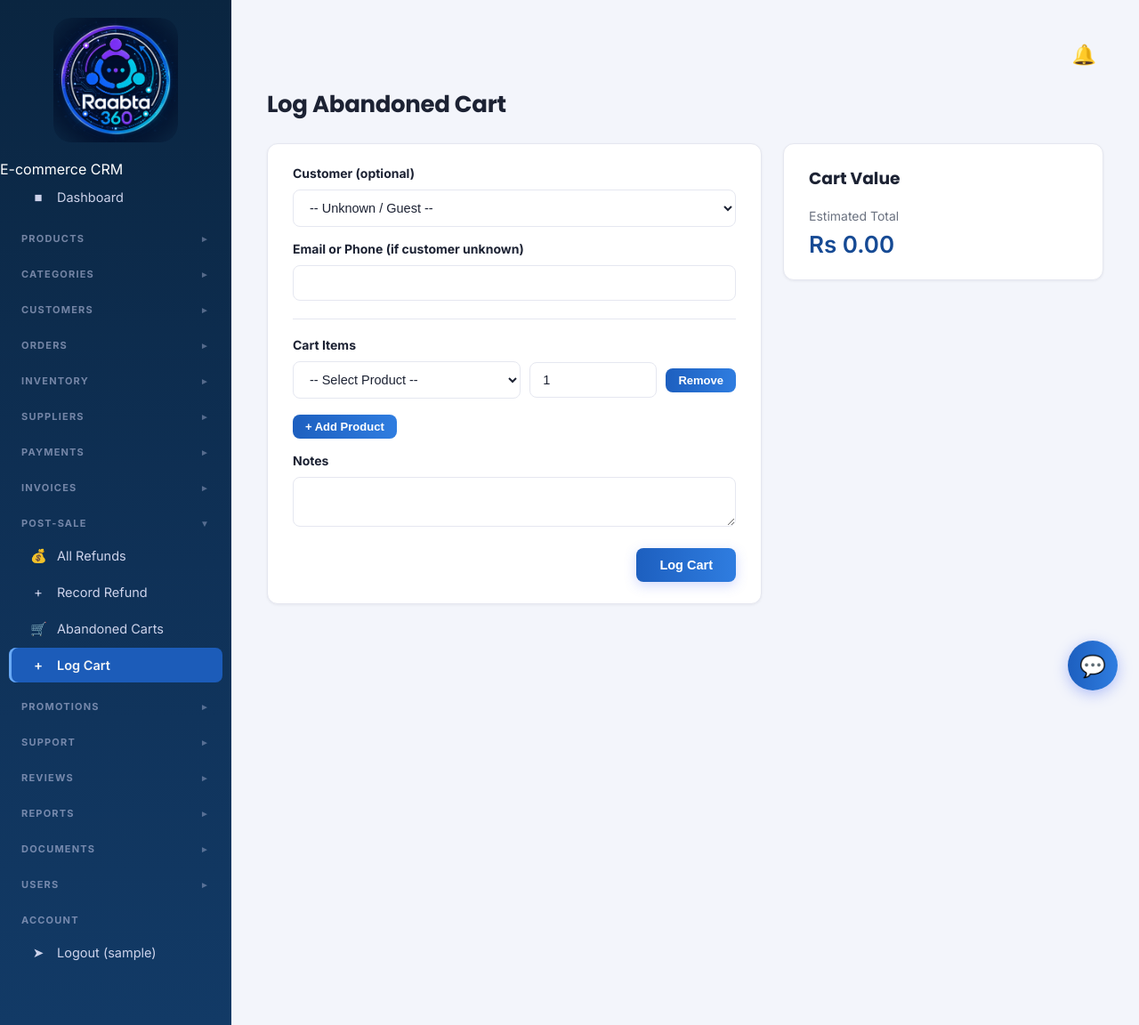
After one commit to Omar-imp/leadcrm, a Django app: page /ecommerce/abandoned-carts/create/ in a window 1280 px wide. The commit adds this page. Shown: the whole page at 89% size. Run offline with Django 5.2, Linux system fonts and the light colour scheme; the visitor is signed in with stand-in values (Sample User, id 1); data that the repository does not hold is empty.

Commit message:
E-commerce CRM: Abandoned Cart Recovery, Product Reviews & Ratings, sidebar reorganized into grouped dropdowns (Orders+Shipping, Post-Sale, Promotions), added missing 'documents' permission field, updated permission labels to reflect merged features

```diff
--- /dev/null
+++ b/ecommerce/templates/ecommerce/abandoned_cart_form.html
@@ -0,0 +1,93 @@
+{% extends 'ecommerce/base.html' %}
+{% block title %}{{ title }} - E-commerce CRM{% endblock %}
+{% block content %}
+<h1 class="page-title">{{ title }}</h1>
+
+<div style="display:flex; gap:24px; align-items:flex-start; flex-wrap:wrap;">
+
+    <div class="card" style="flex:1; min-width:500px; max-width:700px;">
+        <form method="post">
+            {% csrf_token %}
+            <div style="margin-bottom:16px;">
+                <label class="field-label">Customer (optional)</label>
+                <select name="customer" class="form-control">
+                    <option value="">-- Unknown / Guest --</option>
+                    {% for c in customers %}
+                    <option value="{{ c.id }}">{{ c.name }}</option>
+                    {% endfor %}
+                </select>
+            </div>
+            <div style="margin-bottom:16px;">
+                <label class="field-label">Email or Phone (if customer unknown)</label>
+                <input type="text" name="session_identifier" class="form-control">
+            </div>
+
+            <hr style="border:none; border-top:1px solid var(--border); margin:20px 0;">
+            <label class="field-label">Cart Items</label>
+            <div id="item-rows"></div>
+            <button type="button" class="btn btn-small" onclick="addItemRow()" style="margin-top:8px;">+ Add Product</button>
+
+            <div style="margin-top:16px;">
+                <label class="field-label">Notes</label>
+                <textarea name="notes" class="form-control"></textarea>
+            </div>
+
+            <div class="form-actions" style="margin-top:20px;">
+                <button type="submit" class="btn">Log Cart</button>
+            </div>
+        </form>
+    </div>
+
+    <div class="card" style="flex:1; min-width:300px; max-width:360px;">
+        <h3 style="margin-top:0;">Cart Value</h3>
+        <div class="stat" style="text-align:left;">
+            <div class="label">Estimated Total</div>
+            <div class="value" id="summary_total" style="font-size:26px;">Rs 0.00</div>
+        </div>
+    </div>
+
+</div>
+
+<script>
+const PRODUCTS = [
+    {% for p in products %}
+    { id: {{ p.id }}, name: "{{ p.name|escapejs }}", price: {{ p.sale_price }} },
+    {% endfor %}
+];
+let rowCount = 0;
+
+function addItemRow() {
+    rowCount++;
+    const container = document.getElementById('item-rows');
+    const row = document.createElement('div');
+    row.id = 'row-' + rowCount;
+    row.style = 'display:flex; gap:10px; align-items:center; margin-bottom:10px;';
+
+    let options = '<option value="">-- Select Product --</option>';
+    PRODUCTS.forEach(p => {
+        options += `<option value="${p.id}" data-price="${p.price}">${p.name} (Rs ${p.price})</option>`;
+    });
+
+    row.innerHTML = `
+        <select name="product" class="form-control" style="flex:2;" onchange="updateTotal()">${options}</select>
+        <input type="number" name="quantity" value="1" min="1" class="form-control" style="flex:1;" oninput="updateTotal()">
+        <button type="button" class="btn btn-small" onclick="document.getElementById('row-${rowCount}').remove(); updateTotal();">Remove</button>
+    `;
+    container.appendChild(row);
+}
+
+function updateTotal() {
+    let total = 0;
+    document.querySelectorAll('#item-rows > div').forEach(row => {
+        const select = row.querySelector('select[name="product"]');
+        const qty = parseFloat(row.querySelector('input[name="quantity"]').value) || 0;
+        const selected = select.options[select.selectedIndex];
+        const price = selected ? parseFloat(selected.dataset.price || 0) : 0;
+        total += price * qty;
+    });
+    document.getElementById('summary_total').textContent = 'Rs ' + total.toFixed(2);
+}
+
+addItemRow();
+</script>
+{% endblock %}
--- a/ecommerce/templates/ecommerce/base.html
+++ b/ecommerce/templates/ecommerce/base.html
@@ -96,21 +76,33 @@
             </a>
         </nav>
 
-        <!-- ORDERS -->
+        <!-- ORDERS (+ SHIPPING merged in) -->
         <div class="section-label dropdown-toggle" onclick="toggleSection('orders')">
             ORDERS
             <span class="arrow" id="arrow-orders">&#9658;</span>
         </div>
         <nav class="dropdown-section" id="section-orders">
-            <a href="{% url 'order_list_filtered' 'pending' %}">
+            <a href="{% url 'order_list' %}" class="{% if active == 'orders' %}active{% endif %}">
+                <span class="left"><span class="icon">&#128230;</span> All Orders</span>
+            </a>
+            <a href="{% url 'order_create' %}" class="{% if active == 'order_create' %}active{% endif %}">
+                <span class="left"><span class="icon">&#43;</span> Create Order</span>
+            </a>
+            <a href="{% url 'order_list_filtered' 'pending' %}" class="{% if active == 'orders_pending' %}active{% endif %}">
                 <span class="left"><span class="icon">&#9200;</span> Pending</span>
             </a>
-            <a href="{% url 'order_list_filtered' 'shipped' %}">
+            <a href="{% url 'order_list_filtered' 'shipped' %}" class="{% if active == 'orders_shipped' %}active{% endif %}">
                 <span class="left"><span class="icon">&#128666;</span> Shipped</span>
+            </a>
+            <a href="{% url 'shipment_list' %}" class="{% if active == 'shipping' %}active{% endif %}">
+                <span class="left"><span class="icon">&#128667;</span> All Shipments</span>
+            </a>
+            <a href="{% url 'shipment_create' %}" class="{% if active == 'shipment_create' %}active{% endif %}">
+                <span class="left"><span class="icon">&#43;</span> Create Shipment</span>
             </a>
         </nav>
 
-        <!-- INVENTORY -->
+        <!-- INVENTORY (+ WAREHOUSES merged in) -->
         <div class="section-label dropdown-toggle" onclick="toggleSection('inventory')">
             INVENTORY
             <span class="arrow" id="arrow-inventory">&#9658;</span>
@@ -122,19 +114,31 @@
             <a href="{% url 'low_stock_list' %}" class="{% if active == 'low_stock' %}active{% endif %}">
                 <span class="left"><span class="icon">&#9888;</span> Low Stock</span>
             </a>
-        </nav>
-
-        <!-- WAREHOUSES -->
-        <div class="section-label dropdown-toggle" onclick="toggleSection('warehouses')">
-            WAREHOUSES
-            <span class="arrow" id="arrow-warehouses">&#9658;</span>
-        </div>
-        <nav class="dropdown-section" id="section-warehouses">
             <a href="{% url 'warehouse_list' %}" class="{% if active == 'warehouses' %}active{% endif %}">
                 <span class="left"><span class="icon">&#127970;</span> All Warehouses</span>
             </a>
             <a href="{% url 'stock_transfer_list' %}" class="{% if active == 'stock_transfers' %}active{% endif %}">
                 <span class="left"><span class="icon">&#128260;</span> Stock Transfers</span>
+            </a>
+        </nav>
+
+        <!-- SUPPLIERS -->
+        <div class="section-label dropdown-toggle" onclick="toggleSection('suppliers')">
+            SUPPLIERS
+            <span class="arrow" id="arrow-suppliers">&#9658;</span>
+        </div>
+        <nav class="dropdown-section" id="section-suppliers">
+            <a href="{% url 'supplier_list' %}" class="{% if active == 'suppliers' %}active{% endif %}">
+                <span class="left"><span class="icon">&#128100;</span> All Suppliers</span>
+            </a>
+            <a href="{% url 'supplier_create' %}" class="{% if active == 'supplier_create' %}active{% endif %}">
+                <span class="left"><span class="icon">&#43;</span> Add Supplier</span>
+            </a>
+            <a href="{% url 'purchase_order_list' %}" class="{% if active == 'purchase_orders' %}active{% endif %}">
+                <span class="left"><span class="icon">&#128230;</span> Purchase Orders</span>
+            </a>
+            <a href="{% url 'purchase_order_create' %}" class="{% if active == 'purchase_order_create' %}active{% endif %}">
+                <span class="left"><span class="icon">&#43;</span> New Purchase Order</span>
             </a>
         </nav>
 
@@ -191,41 +170,71 @@
             </a>
         </nav>
 
-        <div class="section-label dropdown-toggle" onclick="toggleSection('refunds')">
-            REFUNDS
-            <span class="arrow" id="arrow-refunds">&#9658;</span>
+        <!-- POST-SALE (REFUNDS + ABANDONED CARTS merged) -->
+        <div class="section-label dropdown-toggle" onclick="toggleSection('post_sale')">
+            POST-SALE
+            <span class="arrow" id="arrow-post_sale">&#9658;</span>
         </div>
-        <nav class="dropdown-section" id="section-refunds">
+        <nav class="dropdown-section" id="section-post_sale">
             <a href="{% url 'refund_list' %}" class="{% if active == 'refunds' %}active{% endif %}">
                 <span class="left"><span class="icon">&#128176;</span> All Refunds</span>
             </a>
             <a href="{% url 'refund_create' %}" class="{% if active == 'refund_create' %}active{% endif %}">
                 <span class="left"><span class="icon">&#43;</span> Record Refund</span>
             </a>
+            <a href="{% url 'abandoned_cart_list' %}" class="{% if active == 'abandoned_carts' %}active{% endif %}">
+                <span class="left"><span class="icon">&#128722;</span> Abandoned Carts</span>
+            </a>
+            <a href="{% url 'abandoned_cart_create' %}" class="{% if active == 'abandoned_cart_create' %}active{% endif %}">
+                <span class="left"><span class="icon">&#43;</span> Log Cart</span>
+            </a>
         </nav>
 
-        <!-- COUPONS -->
-        <div class="section-label dropdown-toggle" onclick="toggleSection('coupons')">
-            COUPONS
-            <span class="arrow" id="arrow-coupons">&#9658;</span>
+        <!-- PROMOTIONS (COUPONS + LOYALTY merged) -->
+        <div class="section-label dropdown-toggle" onclick="toggleSection('promotions')">
+            PROMOTIONS
+            <span class="arrow" id="arrow-promotions">&#9658;</span>
         </div>
-        <nav class="dropdown-section" id="section-coupons">
+        <nav class="dropdown-section" id="section-promotions">
             <a href="{% url 'coupon_list' %}" class="{% if active == 'coupons' %}active{% endif %}">
                 <span class="left"><span class="icon">&#127991;</span> All Coupons</span>
             </a>
             <a href="{% url 'coupon_create' %}" class="{% if active == 'coupon_create' %}active{% endif %}">
                 <span class="left"><span class="icon">&#43;</span> Create Coupon</span>
             </a>
+            <a href="{% url 'loyalty_list' %}" class="{% if active == 'loyalty' %}active{% endif %}">
+                <span class="left"><span class="icon">&#11088;</span> Loyalty Accounts</span>
+            </a>
         </nav>
 
-        <!-- LOYALTY -->
-        <div class="section-label dropdown-toggle" onclick="toggleSection('loyalty')">
-            LOYALTY
-            <span class="arrow" id="arrow-loyalty">&#9658;</span>
+        <!-- SUPPORT (RETURNS + TICKETS) -->
+        <div class="section-label dropdown-toggle" onclick="toggleSection('support')">
+            SUPPORT
+            <span class="arrow" id="arrow-support">&#9658;</span>
         </div>
-        <nav class="dropdown-section" id="section-loyalty">
-            <a href="{% url 'loyalty_list' %}" class="{% if active == 'loyalty' %}active{% endif %}">
-                <span class="left"><span class="icon">&#11088;</span> Loyalty Accounts</span>
+        <nav class="dropdown-section" id="section-support">
+            <a href="{% url 'return_list' %}" class="{% if active == 'support' %}active{% endif %}">
+                <span class="left"><span class="icon">&#8617;</span> Returns</span>
+            </a>
+            <a href="{% url 'ticket_list' %}" class="{% if active == 'tickets' %}active{% endif %}">
+                <span class="left"><span class="icon">&#127917;</span> Tickets</span>
+            </a>
+            <a href="{% url 'ticket_create' %}" class="{% if active == 'ticket_create' %}active{% endif %}">
+                <span class="left"><span class="icon">&#43;</span> Create Ticket</span>
+            </a>
+        </nav>
+
+        <!-- REVIEWS -->
+        <div class="section-label dropdown-toggle" onclick="toggleSection('reviews')">
+            REVIEWS
+            <span class="arrow" id="arrow-reviews">&#9658;</span>
+        </div>
+        <nav class="dropdown-section" id="section-reviews">
+            <a href="{% url 'review_list' %}" class="{% if active == 'reviews' %}active{% endif %}">
+                <span class="left"><span class="icon">&#11088;</span> All Reviews</span>
+            </a>
+            <a href="{% url 'review_create' %}" class="{% if active == 'review_create' %}active{% endif %}">
+                <span class="left"><span class="icon">&#43;</span> Add Review</span>
             </a>
         </nav>
 
@@ -249,28 +258,8 @@
             <a href="{% url 'document_list' %}" class="{% if active == 'documents' %}active{% endif %}">
                 <span class="left"><span class="icon">&#128193;</span> All Documents</span>
             </a>
-            <a href="{% url 'document_upload' %}">
+            <a href="{% url 'document_upload' %}" class="{% if active == 'document_upload' %}active{% endif %}">
                 <span class="left"><span class="icon">&#43;</span> Upload Document</span>
-            </a>
-        </nav>
-
-        <!-- SUPPORT -->
-        <div class="section-label dropdown-toggle" onclick="toggleSection('support')">
-            SUPPORT
-            <span class="arrow" id="arrow-support">&#9658;</span>
-        </div>
-        <nav class="dropdown-section" id="section-support">
-            <a href="{% url 'return_list' %}" class="{% if active == 'support' %}active{% endif %}">
-                <span class="left"><span class="icon">&#8617;</span> Returns</span>
-            </a>
-            <a href="{% url 'return_list' %}" class="{% if active == 'support' %}active{% endif %}">
-                <span class="left"><span class="icon">&#8617;</span> Returns</span>
-            </a>
-            <a href="{% url 'ticket_list' %}" class="{% if active == 'tickets' %}active{% endif %}">
-                <span class="left"><span class="icon">&#127917;</span> Tickets</span>
-            </a>
-            <a href="{% url 'ticket_create' %}" class="{% if active == 'ticket_create' %}active{% endif %}">
-                <span class="left"><span class="icon">&#43;</span> Create Ticket</span>
             </a>
         </nav>
 
@@ -341,9 +330,9 @@ function toggleSection(name) {
 // restore state on page load
 const sections = [
     'products', 'categories', 'customers', 'orders',
-    'inventory', 'payments', 'shipping', 'support', 'reports',
-    'users', 'documents', 'warehouses', 'suppliers', 'invoices',
-    'refunds', 'coupons', 'loyalty'
+    'inventory', 'suppliers', 'payments', 'invoices',
+    'post_sale', 'promotions', 'support', 'reviews',
+    'reports', 'documents', 'users'
 ];
 
 sections.forEach(name => {
--- a/ecommerce/urls.py
+++ b/ecommerce/urls.py
@@ -113,4 +113,13 @@ urlpatterns = [
     path('loyalty/<int:pk>/', views.loyalty_detail, name='loyalty_detail'),
     path('loyalty/<int:pk>/adjust/', views.loyalty_adjust, name='loyalty_adjust'),
     path('loyalty/create/<int:customer_id>/', views.loyalty_create_for_customer, name='loyalty_create_for_customer'),
+
+    #  Abondoned Cart and Reviews URLS
+    path('abandoned-carts/', views.abandoned_cart_list, name='abandoned_cart_list'),
+    path('abandoned-carts/create/', views.abandoned_cart_create, name='abandoned_cart_create'),
+    path('abandoned-carts/<int:pk>/status/<str:status>/', views.abandoned_cart_status, name='abandoned_cart_status'),
+    path('reviews/', views.review_list, name='review_list'),
+    path('reviews/create/', views.review_create, name='review_create'),
+    path('reviews/<int:pk>/approve/', views.review_approve, name='review_approve'),
+    path('reviews/<int:pk>/delete/', views.review_delete, name='review_delete'),
 ]
--- a/ecommerce/views.py
+++ b/ecommerce/views.py
@@ -6,7 +6,8 @@ from .models import (Customer, Payment, Category, Product,
                     EcommerceDocument, Warehouse, StockTransfer, WarehouseStock,
                     Supplier, PurchaseOrder, PurchaseOrderItem, Invoice, Refund,
                     SupportTicket, TicketReply, EcommerceNotification, Coupon,
-                    CouponRedemption, LoyaltyAccount, LoyaltyTransaction,
+                    CouponRedemption, LoyaltyAccount, LoyaltyTransaction, AbandonedCart,
+                    AbandonedCartItem, ProductReview,
                     DOCUMENT_TYPE_CHOICES, TICKET_STATUS_CHOICES, TICKET_PRIORITY_CHOICES)
 from django.contrib import messages
 from django.contrib.auth import authenticate, login, logout
@@ -601,15 +602,19 @@ def return_update_status(request, pk):
 
 SECTION_LABELS = {
     'dashboard': 'Dashboard',
-    'products': 'Products',
+    'products': 'Products (+ Reviews)',
     'categories': 'Categories',
-    'customers': 'Customers',
-    'orders': 'Orders',
-    'inventory': 'Inventory',
+    'customers': 'Customers (+ Loyalty)',
+    'orders': 'Orders (+ Invoices, Coupons, Abandoned Carts)',
+    'inventory': 'Inventory (+ Warehouses)',
+    'suppliers': 'Suppliers (+ Purchase Orders)',
     'payments': 'Payments',
     'shipping': 'Shipping',
-    'returns': 'Returns',
-    'reports': 'Reports',
+    'returns': 'Returns (+ Refunds)',
+    'support': 'Support (Tickets)',
+    'documents': 'Documents',
+    'reports': 'Reports & Analytics',
+    'chatbot': 'AI Assistant',
 }
 
 
@@ -845,9 +850,10 @@ def stock_overview(request):
 def order_list_filtered(request, status):
     orders = Order.objects.filter(status=status).select_related('customer').order_by('-created_at')
     title_map = {'pending': 'Pending Orders', 'shipped': 'Shipped Orders'}
+    active_map = {'pending': 'orders_pending', 'shipped': 'orders_shipped'}
     context = {
         'orders': orders,
-        'active': 'orders',
+        'active': active_map.get(status, 'orders'),
         'title': title_map.get(status, 'Orders'),
     }
     return render(request, 'ecommerce/order_list.html', context)
@@ -1536,12 +1542,120 @@ def loyalty_create_for_customer(request, customer_id):
     return redirect('loyalty_detail', pk=account.pk)
 
 
-# ── ADD to ecommerce/urls.py ──
-# path('coupons/', views.coupon_list, name='coupon_list'),
-# path('coupons/create/', views.coupon_create, name='coupon_create'),
-# path('coupons/<int:pk>/toggle/', views.coupon_toggle, name='coupon_toggle'),
-# path('coupons/<int:pk>/delete/', views.coupon_delete, name='coupon_delete'),
-# path('loyalty/', views.loyalty_list, name='loyalty_list'),
-# path('loyalty/<int:pk>/', views.loyalty_detail, name='loyalty_detail'),
-# path('loyalty/<int:pk>/adjust/', views.loyalty_adjust, name='loyalty_adjust'),
-# path('loyalty/create/<int:customer_id>/', views.loyalty_create_for_customer, name='loyalty_create_for_customer'),
+@login_required
+def abandoned_cart_list(request):
+    carts = AbandonedCart.objects.select_related('customer').prefetch_related('items').filter(status='active').order_by('-abandoned_at')
+    context = {'carts': carts, 'active': 'abandoned_carts', 'title': 'Abandoned Carts'}
+    return render(request, 'ecommerce/abandoned_cart_list.html', context)
+
+
+@login_required
+@block_ecommerce_view_only
+def abandoned_cart_create(request):
+    if request.method == 'POST':
+        customer_id = request.POST.get('customer')
+        customer = Customer.objects.filter(id=customer_id).first() if customer_id else None
+
+        cart = AbandonedCart.objects.create(
+            customer=customer,
+            session_identifier=request.POST.get('session_identifier', ''),
+            notes=request.POST.get('notes', ''),
+            status='active',
+        )
+
+        product_ids = request.POST.getlist('product')
+        quantities = request.POST.getlist('quantity')
+        total = 0
+        for product_id, qty in zip(product_ids, quantities):
+            if not product_id or not qty:
+                continue
+            product = Product.objects.filter(id=product_id).first()
+            if product:
+                AbandonedCartItem.objects.create(cart=cart, product=product, quantity=int(qty))
+                total += product.sale_price * int(qty)
+
+        cart.cart_value = total
+        cart.save()
+        messages.success(request, 'Abandoned cart logged.')
+        return redirect('abandoned_cart_list')
+
+    context = {
+        'active': 'abandoned_cart_create',
+        'title': 'Log Abandoned Cart',
+        'customers': Customer.objects.all(),
+        'products': Product.objects.all(),
+    }
+    return render(request, 'ecommerce/abandoned_cart_form.html', context)
+
+
+@login_required
+@block_ecommerce_view_only
+def abandoned_cart_status(request, pk, status):
+    cart = get_object_or_404(AbandonedCart, pk=pk)
+    valid = dict(AbandonedCart.STATUS_CHOICES)
+    if status in valid:
+        cart.status = status
+        if status == 'recovered':
+            cart.recovered_at = timezone.now()
+        cart.save()
+        messages.success(request, f'Cart marked as {valid[status]}.')
+    return redirect('abandoned_cart_list')
+
+
+@login_required
+def review_list(request):
+    reviews = ProductReview.objects.select_related('product', 'customer').order_by('-created_at')
+    status = request.GET.get('status')
+    if status == 'pending':
+        reviews = reviews.filter(is_approved=False)
+    elif status == 'approved':
+        reviews = reviews.filter(is_approved=True)
+    context = {'reviews': reviews, 'active': 'reviews', 'title': 'Product Reviews', 'selected_status': status}
+    return render(request, 'ecommerce/review_list.html', context)
+
+
+@login_required
+@block_ecommerce_view_only
+def review_create(request):
+    if request.method == 'POST':
+        product_id = request.POST.get('product')
+        customer_id = request.POST.get('customer')
+        product = get_object_or_404(Product, id=product_id)
+        customer = Customer.objects.filter(id=customer_id).first() if customer_id else None
+
+        ProductReview.objects.create(
+            product=product,
+            customer=customer,
+            rating=request.POST.get('rating', 5),
+            comment=request.POST.get('comment', ''),
+            is_approved=False,
+        )
+        messages.success(request, 'Review logged — pending approval.')
+        return redirect('review_list')
+
+    context = {
+        'active': 'review_create',
+        'title': 'Add Review',
+        'products': Product.objects.all(),
+        'customers': Customer.objects.all(),
+    }
+    return render(request, 'ecommerce/review_form.html', context)
+
+
+@login_required
+@block_ecommerce_view_only
+def review_approve(request, pk):
+    review = get_object_or_404(ProductReview, pk=pk)
+    review.is_approved = True
+    review.save()
+    messages.success(request, 'Review approved.')
+    return redirect('review_list')
+
+
+@login_required
+@block_ecommerce_view_only
+def review_delete(request, pk):
+    review = get_object_or_404(ProductReview, pk=pk)
+    review.delete()
+    messages.success(request, 'Review deleted.')
+    return redirect('review_list')
```
Also changed, not shown: other parts of ecommerce/templates/ecommerce/base.html (+2 -47 lines), ecommerce/models.py (+41 -1 lines), ecommerce/templates/ecommerce/Review_form.html (added, +56 -0 lines), ecommerce/templates/ecommerce/Review_list.html (added, +44 -0 lines), ecommerce/templates/ecommerce/abandoned_cart_list.html (added, +37 -0 lines), ecommerce/migrations/0019_abandonedcart_abandonedcartitem_productreview.py (added), ecommerce/migrations/0020_ecommerceuserpermissions_documents.py (added).
